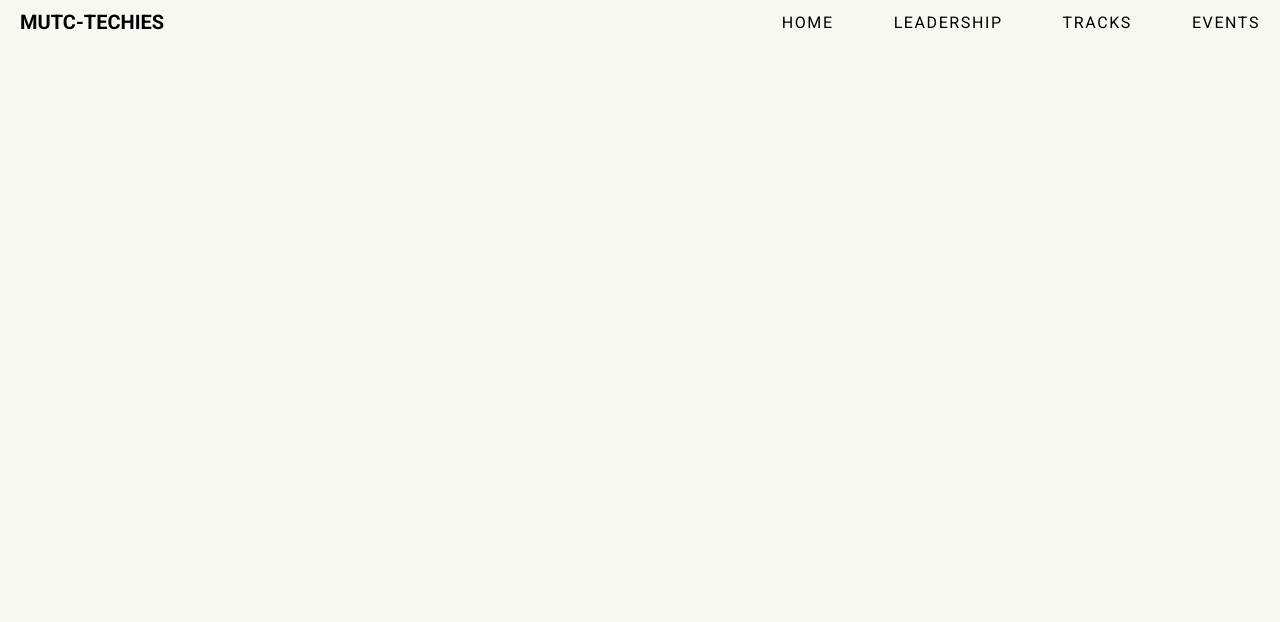
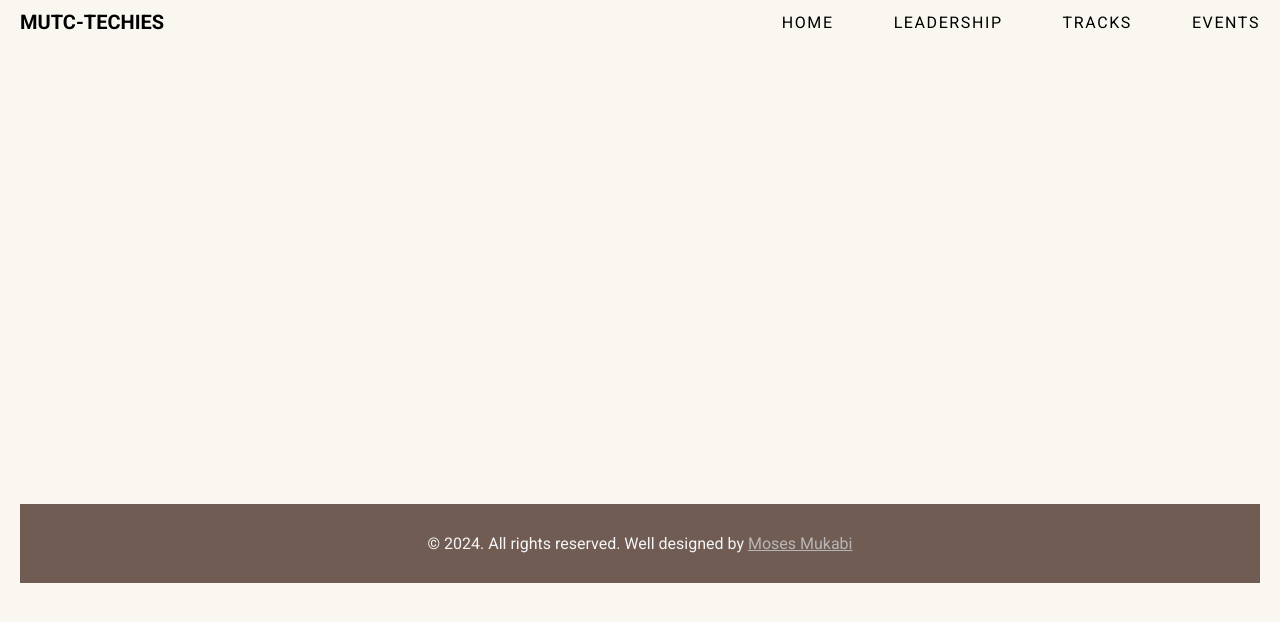
Before and after one commit to mosesmukabi/mutc-techies, a React (Vite) app: page / in a window 1280 px wide. Shown: the top 622 px of the page. Built offline with nearby package versions, Linux system fonts and the light colour scheme.

Commit message:
designed a footer

```diff
--- a/src/App.jsx
+++ b/src/App.jsx
@@ -1,12 +1,13 @@
 import './App.css'
 import Header from './components/Header/Header'
+import Footer from './components/Footer/footer'
 
 function App() {
 
   return (
     <>
     <Header />
-
+    <Footer />
     </>
   )
 }
--- /dev/null
+++ b/src/components/Footer/Footer.jsx
@@ -0,0 +1,14 @@
+import "./footer.css"
+
+function Footer() {
+  return (
+    <footer className="footer" background-color="red">
+        <p className="footer-text">
+           &copy; 2024. All rights reserved. Well designed by <a href="https://github.com/mosesmukabi/">Moses Mukabi</a>
+        </p>
+
+    </footer>
+  )
+}
+
+export default Footer
--- /dev/null
+++ b/src/components/Footer/footer.css
@@ -0,0 +1,20 @@
+.footer{
+    background-color: var(--color-brown);
+    padding: 3rem;
+    margin-top: 46rem;
+
+}
+
+.footer-text{
+    color: var(--color-secondary);
+    text-align: center;
+}
+
+.footer-text a{
+    color: var(--color-secondary);
+    color: var(--color-blackfade);
+}
+
+.footer-text a:hover{
+    color: var(--color-black);
+}
```
